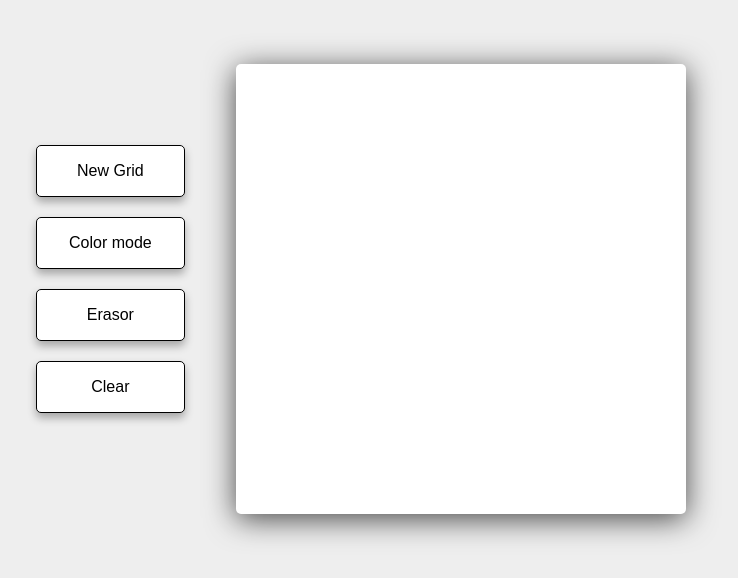
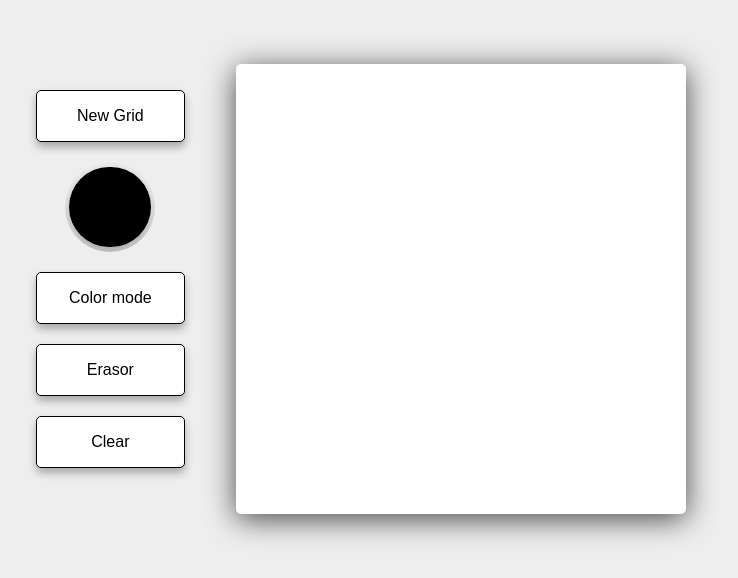
Before and after one commit to AndriySydorchuk/etch-a-sketch, a website: page index.html in a window 1280 px wide. Shown: the whole page, without its empty margins (279-1017 px from the left). Drawn offline with Linux system fonts and the light colour scheme; a web font is replaced by a local one.

Commit message:
Create color picker

```diff
--- a/index.html
+++ b/index.html
@@ -12,6 +12,9 @@
       <div class="container main__inner">
         <div class="btn-box">
           <button class="btn btn__new">New Grid</button>
+          <div class="color-picker">
+            <input class="color-picker__input" type="color" />
+          </div>
           <button class="btn btn__color">Color mode</button>
           <button class="btn btn__erasor">Erasor</button>
           <button class="btn btn__clear">Clear</button>
--- a/scss/main.scss
+++ b/scss/main.scss
@@ -78,3 +78,36 @@ body {
     flex-direction: column;
   }
 }
+
+.color-picker {
+  text-align: center;
+  &__input {
+    margin-bottom: 20px;
+    -webkit-appearance: none;
+    -moz-appearance: none;
+    appearance: none;
+    width: 90px;
+    height: 90px;
+    border: none;
+    cursor: pointer;
+    background-color: transparent;
+    border-radius: 100px;
+
+    &::-webkit-color-swatch {
+      border-radius: 100px;
+      border: none;
+      box-shadow: 0 10px 20px rgba(0, 0, 0, 0.3);
+      transition: all 0.3s;
+      &:hover {
+        transform: scale(1.05);
+      }
+    }
+    &::-moz-color-swatch {
+      border-radius: 100px;
+      border: none;
+      box-shadow: 0 10px 20px rgba(0, 0, 0, 0.3);
+      transition: all 0.3s;
+      transform: scale(1.05);
+    }
+  }
+}
```
Also changed, not shown: css/style.css.
